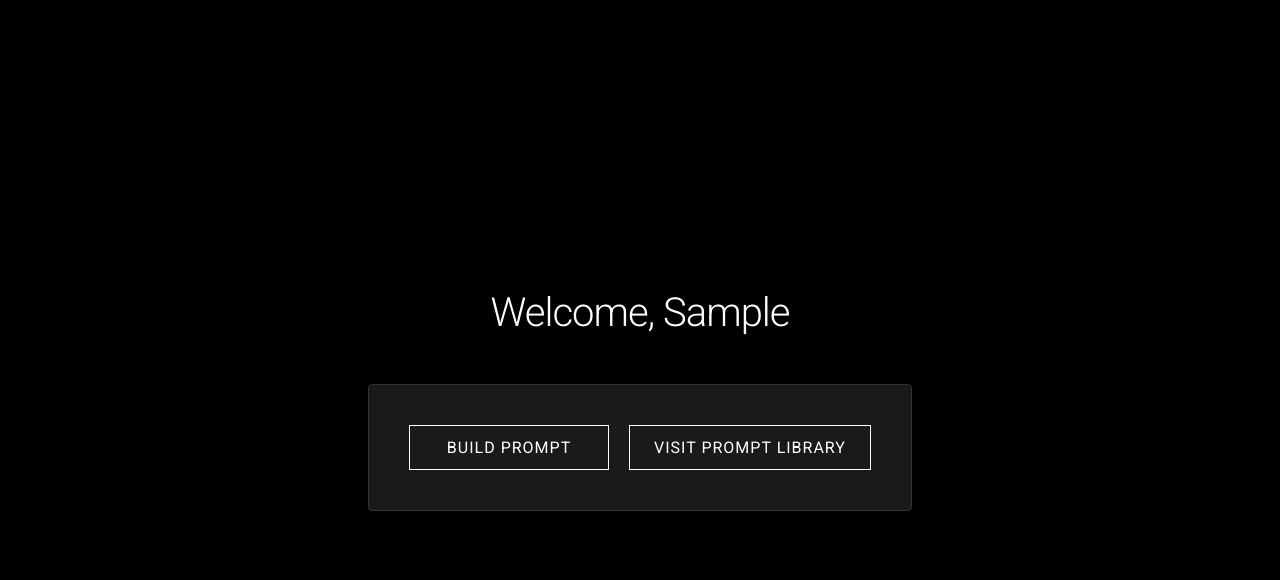
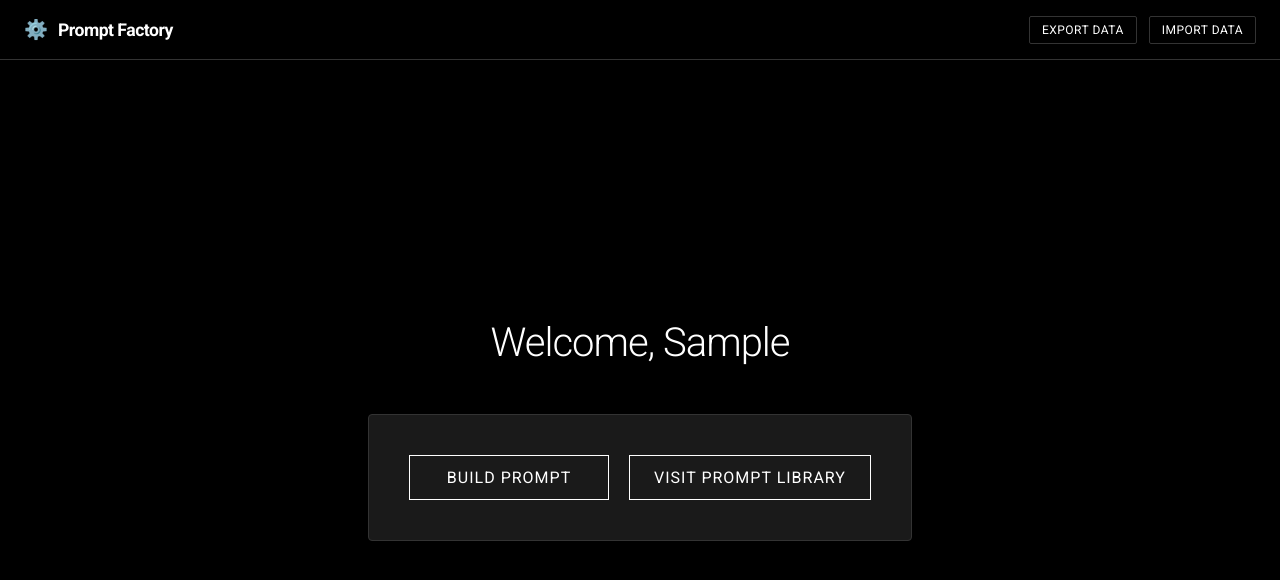
Before and after one commit to Ashmit-1/prompt_factory, a React (Vite) app: page / in a window 1280 px wide. Both pictures are taken after typing "Sample" into the empty fields and a click on the button "GET STARTED". Shown: the top 580 px of the page. Built offline with nearby package versions, Linux system fonts and the light colour scheme.

Commit message:
include global header of title, import and export options

```diff
--- a/src/App.jsx
+++ b/src/App.jsx
@@ -2,10 +2,12 @@ import React, { useState, useEffect } from 'react';
 import localforage from 'localforage';
 import Home from './components/Home';
 import OnboardingModal from './components/OnboardingModal';
+import GlobalHeader from './components/GlobalHeader';
 
 function App() {
   const [username, setUsername] = useState(null);
   const [isLoading, setIsLoading] = useState(true);
+  const [view, setView] = useState('home');
 
   useEffect(() => {
     async function checkUser() {
@@ -42,8 +44,10 @@ function App() {
 
   return (
     <div className="app-container">
+      {username && <GlobalHeader onHomeClick={() => setView('home')} />}
       {!username && <OnboardingModal onSave={handleSetUsername} />}
-      {username && <Home username={username} />}
+      {username && view === 'home' && <Home username={username} />}
+      {/* Other views will be added here later */}
     </div>
   );
 }
--- /dev/null
+++ b/src/components/GlobalHeader.css
@@ -0,0 +1,64 @@
+.global-header {
+  position: fixed;
+  top: 0;
+  left: 0;
+  width: 100vw;
+  height: 60px;
+  background-color: var(--bg-color);
+  border-bottom: 1px solid var(--border-color);
+  display: flex;
+  justify-content: space-between;
+  align-items: center;
+  padding: 0 24px;
+  z-index: 100;
+}
+
+.header-left {
+  display: flex;
+  align-items: center;
+}
+
+.brand {
+  display: flex;
+  align-items: center;
+  gap: 10px;
+  cursor: pointer;
+  transition: opacity 0.2s ease;
+}
+
+.brand:hover {
+  opacity: 0.7;
+}
+
+.logo {
+  font-size: 1.2rem;
+}
+
+.app-name {
+  font-weight: 700;
+  font-size: 1.1rem;
+  letter-spacing: -0.5px;
+}
+
+.header-right {
+  display: flex;
+  gap: 12px;
+}
+
+.header-btn {
+  background: transparent;
+  color: var(--text-color);
+  border: 1px solid var(--border-color);
+  padding: 6px 12px;
+  font-family: var(--font-main);
+  font-size: 0.75rem;
+  cursor: pointer;
+  transition: all 0.2s ease;
+  text-transform: uppercase;
+  letter-spacing: 0.5px;
+  border-radius: 2px;
+}
+
+.header-btn:hover {
+  border-color: var(--text-color);
+}
--- /dev/null
+++ b/src/components/GlobalHeader.jsx
@@ -0,0 +1,96 @@
+import React, { useRef } from 'react';
+import localforage from 'localforage';
+import './GlobalHeader.css';
+
+const GlobalHeader = ({ onHomeClick }) => {
+  const fileInputRef = useRef(null);
+
+  const handleExport = async () => {
+    try {
+      // Get all keys from localForage
+      const keys = await localforage.keys();
+      const data = {};
+
+      // Fetch values for all keys
+      await Promise.all(
+        keys.map(async (key) => {
+          const value = await localforage.getItem(key);
+          data[key] = value;
+        })
+      );
+
+      const jsonString = JSON.stringify(data, null, 2);
+      const blob = new Blob([jsonString], { type: 'application/json' });
+      const url = URL.createObjectURL(blob);
+
+      const link = document.createElement('a');
+      link.href = url;
+      link.download = `prompt_factory_backup_${new Date().toISOString().split('T')[0]}.json`;
+      document.body.appendChild(link);
+      link.click();
+      document.body.removeChild(link);
+      URL.revokeObjectURL(url);
+
+      console.log('Data exported successfully');
+    } catch (error) {
+      console.error('Export failed:', error);
+      alert('Failed to export data.');
+    }
+  };
+
+  const handleImportClick = () => {
+    fileInputRef.current.click();
+  };
+
+  const handleImportFile = async (e) => {
+    const file = e.target.files[0];
+    if (!file) return;
+
+    const reader = new FileReader();
+    reader.onload = async (event) => {
+      try {
+        const json = JSON.parse(event.target.result);
+
+        // Clear current data or merge? The requirement says "overwrite or hydrate".
+        // We'll merge for safety but overwrite matching keys.
+        const keys = Object.keys(json);
+        await Promise.all(
+          keys.map(key => localforage.setItem(key, json[key]))
+        );
+
+        alert('Data imported successfully! Refreshing...');
+        window.location.reload(); // Refresh to update UI state with new data
+      } catch (error) {
+        console.error('Import failed:', error);
+        alert('Invalid JSON file.');
+      }
+    };
+    reader.readAsText(file);
+    e.target.value = ''; // Reset input
+  };
+
+  return (
+    <header className="global-header">
+      <div className="header-left">
+        <div className="brand" onClick={onHomeClick} role="button" tabIndex="0" onKeyDown={(e) => e.key === 'Enter' && onHomeClick()}>
+          <span className="logo">⚙️</span>
+          <span className="app-name">Prompt Factory</span>
+        </div>
+      </div>
+
+      <div className="header-right">
+        <button className="header-btn" onClick={handleExport}>Export Data</button>
+        <button className="header-btn" onClick={handleImportClick}>Import Data</button>
+        <input
+          type="file"
+          ref={fileInputRef}
+          style={{ display: 'none' }}
+          accept=".json"
+          onChange={handleImportFile}
+        />
+      </div>
+    </header>
+  );
+};
+
+export default GlobalHeader;
--- a/src/components/Home.css
+++ b/src/components/Home.css
@@ -2,8 +2,8 @@
   display: flex;
   flex-direction: column;
   align-items: center;
-  justify-content: center;
-  height: 100vh;
+  justify-content: center; margin-top: 60px;
+  height: calc(100vh - 60px);
   width: 100vw;
   text-align: center;
 }
```
